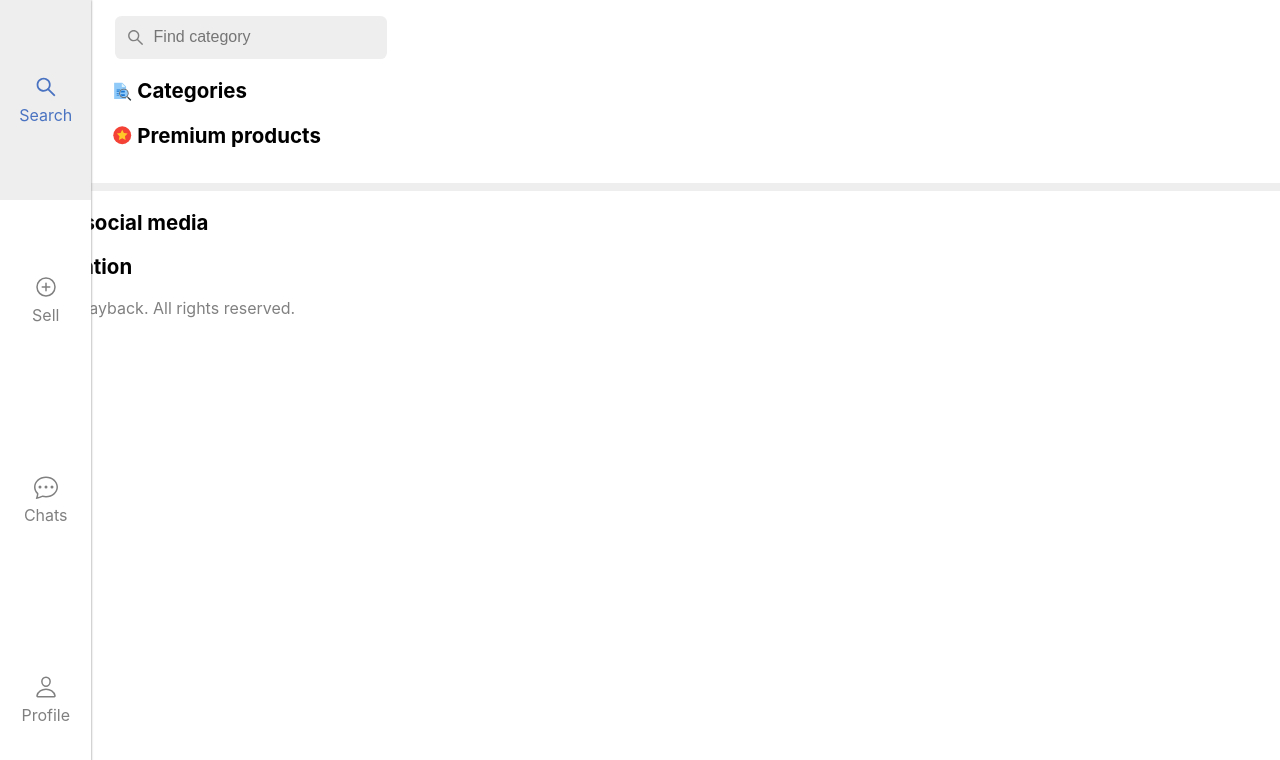
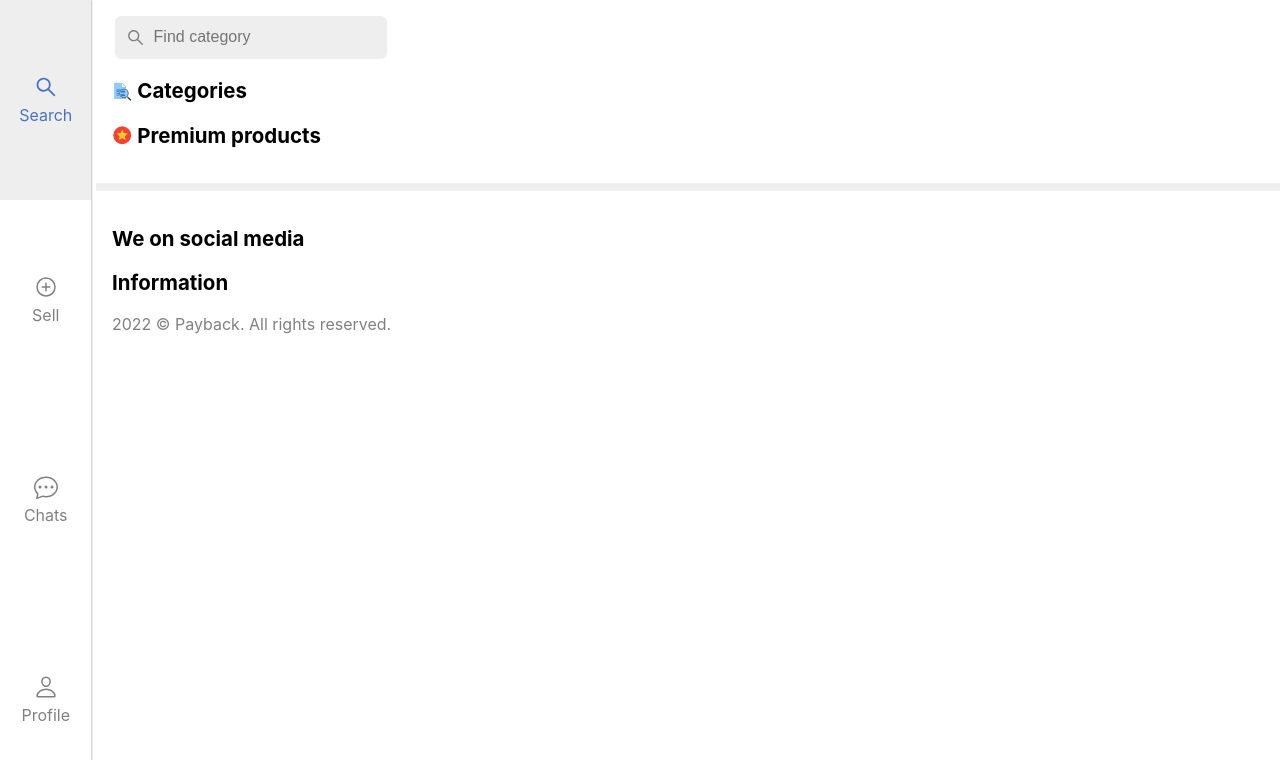
Before and after one commit to VladBrok/payback, a Next.js app: page / in a window 1280 px wide. Shown: the top 760 px of the page. Built offline with nearby package versions, Linux system fonts and the light colour scheme.

Commit message:
Add container mixin

```diff
--- a/components/Footer/Footer.module.scss
+++ b/components/Footer/Footer.module.scss
@@ -1,7 +1,8 @@
 @use "../../styles/colors.scss" as c;
+@use "../../styles/mixins.scss" as m;
 
 .container {
-  padding: 0 1rem;
+  @include m.container;
   border-top: 0.5rem solid c.$background-highlight;
 
   .copyright {
--- a/components/Main/Main.module.scss
+++ b/components/Main/Main.module.scss
@@ -1,11 +1,7 @@
-@use "../../styles/breakpoints.scss" as b;
 @use "../../styles/colors.scss" as c;
+@use "../../styles/mixins.scss" as m;
 
 .container {
-  padding: 1rem;
+  @include m.container;
   color: c.$text-primary;
-
-  @media (min-width: b.$menu) {
-    margin-left: 6rem;
-  }
 }
--- a/styles/mixins.scss
+++ b/styles/mixins.scss
@@ -1,3 +1,13 @@
+@use "./breakpoints.scss" as b;
+
+@mixin container {
+  padding: 1rem;
+
+  @media (min-width: b.$menu) {
+    margin-left: 6rem;
+  }
+}
+
 @mixin title {
   font-weight: bold;
 }
```
